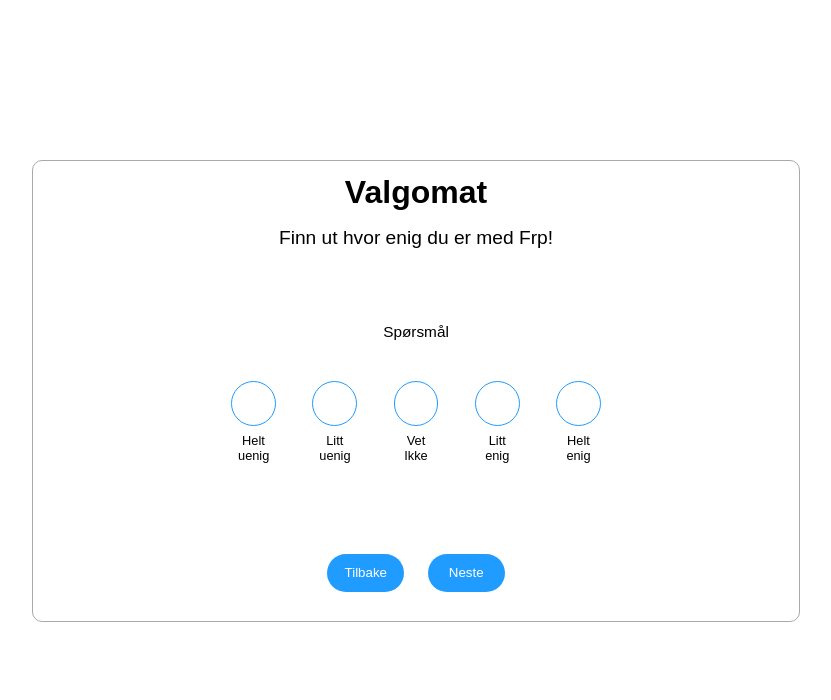
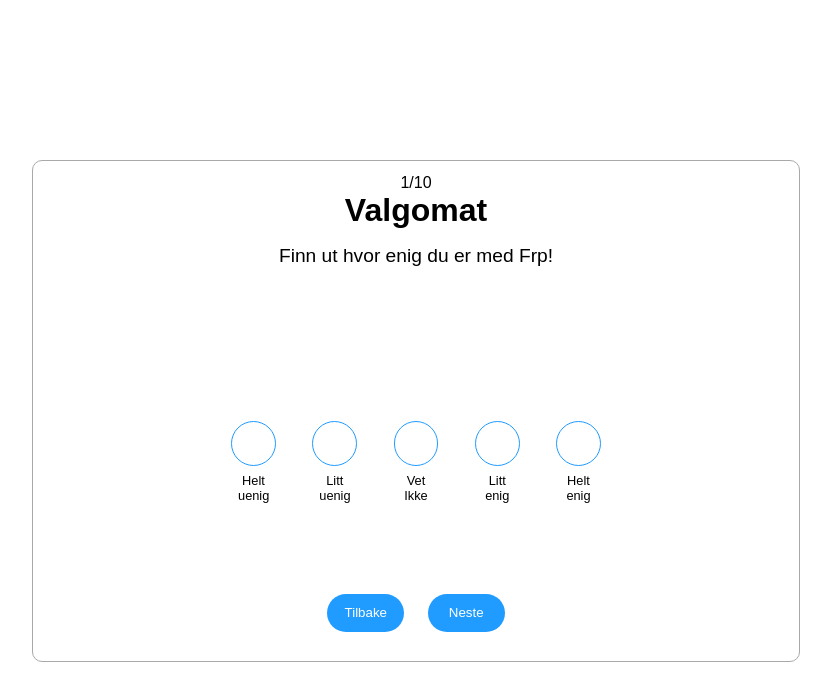
Before and after one commit to gitjalm/valgomat-nettside, a plain HTML site: page index.html in a window 1280 px wide. Shown: the whole page, without its empty margins (224-1055 px from the left). Drawn offline with Linux system fonts and the light colour scheme.

Commit message:
feat: Create a page/question index
Create a page/question index using HTML, CSS for styling and javascript for functionality.

Closes #4

```diff
--- a/index.html
+++ b/index.html
@@ -10,10 +10,11 @@
     <body>
         <div id="root">
             <div id="content">
+                <p id="question-index"></p>
                 <h1 id="title">Valgomat</h1>
                 <p id="description">Finn ut hvor enig du er med Frp!</p>
                 <div id="container">
-                    <div id="question"> Spørsmål </div>
+                    <div id="question"></div>
                     <div id="buttons">
                         <button class="buttons" id="helt-uening"><p>Helt uenig</p></button>
                         <button class="buttons" id="litt-uenig"><p>Litt uenig</p></button>
--- a/script.js
+++ b/script.js
@@ -56,6 +56,7 @@ let questionIndex = 0;
 function showQuestion() {
     if (questionIndex < questions.length) {
         document.getElementById("question").innerText = questions[questionIndex].question;
+        updateQuestionIndex();
         questionIndex++;
     } else {
         document.getElementById("question").innerText = "Takk for at du tok valgomaten!";
@@ -67,3 +68,9 @@ const buttons = document.getElementsByClassName("buttons");
 for (let btn of buttons) {
     btn.addEventListener("click", showQuestion);
 }
+
+function updateQuestionIndex() {
+    document.getElementById("question-index").innerText = questionIndex + 1 + "/" + questions.length;
+}
+
+updateQuestionIndex();
--- a/style.css
+++ b/style.css
@@ -29,6 +29,7 @@
 #question {
     font-size: 1.2vw;
     margin-bottom: 4vh;
+    min-height: 5vh;
 }
 
 .buttons {
```
